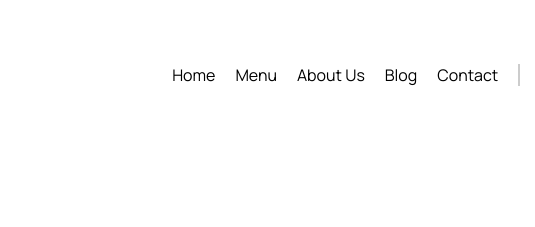
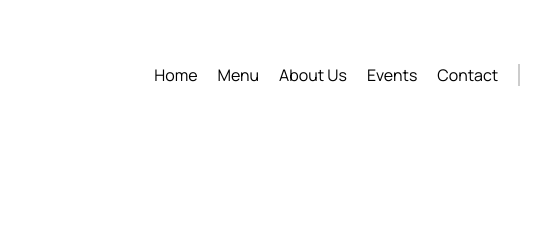
Before and after one commit to Henrietta-Soberekon/Rewind-Luxury-Place, a plain HTML site: page index.html in a window 1280 px wide. Shown: the top 227 px of the page, 423-958 px from the left. Drawn offline with Linux system fonts and the light colour scheme.

Commit message:
updated index.html

```diff
--- a/index.html
+++ b/index.html
@@ -26,7 +26,7 @@
                               <li><a href="#">Home</a></li>
                               <li><a href="service.html">Menu</a></li>
                               <li><a href="#">About Us</a></li>
-                              <li><a href="#">Blog</a></li>
+                              <li><a href="#">Events</a></li>
                               <li><a href="#">Contact</a></li>
                           </ul>
                       </div>
```
